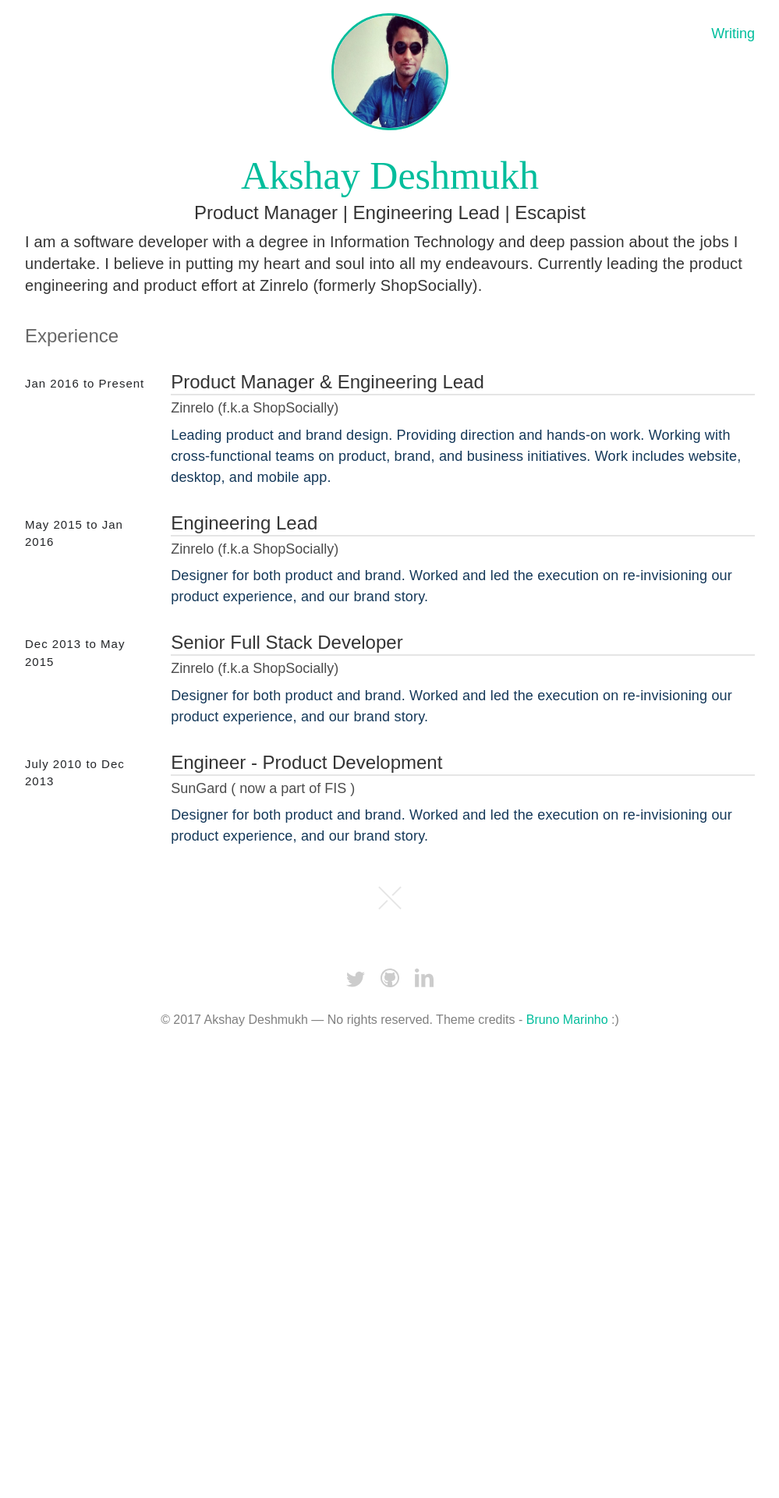
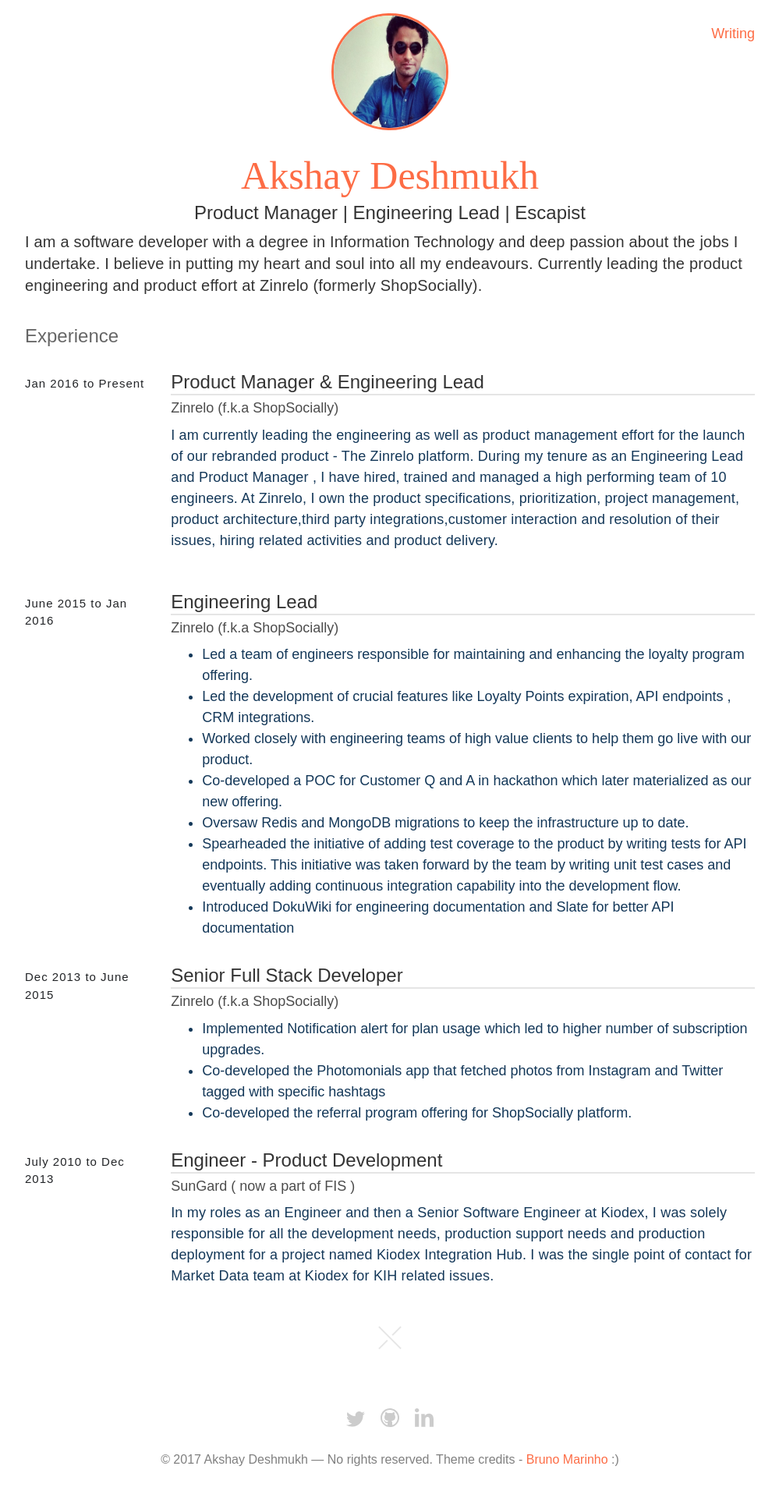
Before and after one commit to akshayy/akshayd, a Jekyll site: the page built from index.md, in a window 1280 px wide. Shown: the whole page at 78% size, without its empty margins (140-1139 px from the left). Built offline with Jekyll 4.4.1, drawn with Linux system fonts in a browser that asks for light colours; before the commit the page ends 1357 px from its top, so only the background shows below that.

Commit message:
change some css and add job descriptions

```diff
--- a/_includes/header.html
+++ b/_includes/header.html
@@ -28,8 +28,8 @@
 
   <!-- Open Graph -->
   <meta property="og:title" content="{{ page.title }}"/>
-  <meta property="og:site_name" content="Bruno Marinho — Designer"/>
-  <meta property="og:url" content="http://www.brunomarinho.com"/>
+  <meta property="og:site_name" content="Akshay Deshmukh — Designer"/>
+  <meta property="og:url" content="http://www.akshayd.in"/>
   <meta property="og:description" content=""/>
 
   <!-- RSS -->
--- a/_layouts/default.html
+++ b/_layouts/default.html
@@ -30,7 +30,7 @@
 	height: 150px;
 	width: 150px;
 	border-radius: 90px;
-	border: solid 3px #00bd9c">
+	border: solid 3px rgba(252, 74, 26, 0.81)">
     </div>
     <h1 class="big-serif" style="margin-top: 0px;">Akshay Deshmukh</h1>
     <h2 class="small-sans" style="
--- a/_layouts/home.html
+++ b/_layouts/home.html
@@ -15,46 +15,61 @@ shownav: true
 	    <h3 class="company-name">
 		<a href="" class="company-link" >Zinrelo (f.k.a ShopSocially)</a>
 	    </h3>
-	    <p class="job-description">Leading product and brand design. Providing direction and hands-on work. Working with cross-functional teams on product, brand, and business initiatives. Work includes website, desktop, and mobile app.</p>
+	    <p class="job-description">
+	    I am currently leading the engineering as well as product management effort for the launch of our rebranded product - The Zinrelo platform. During my tenure as an Engineering Lead and Product Manager , I have hired, trained and managed a high performing team of 10 engineers. At Zinrelo, I own the product specifications, prioritization, project management, product architecture,third party integrations,customer interaction and resolution of their issues, hiring related activities and product delivery.
+	    </p>
 	</div>
     </div>
 
     <div style="clear: both;">
-	<div class="left-col">
-	    May 2015 to Jan 2016
+	<div class="left-col" style="margin-top:20px">
+	    June 2015 to Jan 2016
 	</div>
-	<div class="right-col">
+	<div class="right-col" style="margin-top:20px">
 	    <h2 class="job-title"> Engineering Lead </h2>
 	    <h3 class="company-name" >
 		<a href="" class="company-link">Zinrelo (f.k.a ShopSocially)</a>
 	    </h3>
-	    <p class="job-description">Designer for both product and brand. Worked and led the execution on re-invisioning our product experience, and our brand story.</p>
+		<ul class="job-description">
+		    <li>Led a team of engineers responsible for maintaining and enhancing the loyalty program offering.</li>
+		    <li>Led the development of crucial features like Loyalty Points expiration, API endpoints , CRM integrations.</li>
+		    <li>Worked closely with engineering teams of high value clients to help them go live with our product.</li>
+		    <li>Co-developed a POC for Customer Q and A in hackathon which later materialized as our new offering.</li>
+		    <li>Oversaw Redis and MongoDB migrations to keep the infrastructure up to date.</li>
+		    <li>Spearheaded the initiative of adding test coverage to the product by writing tests for API endpoints. This initiative was taken forward by the team by writing unit test cases and eventually adding continuous integration capability into the development flow.</li>
+		    <li>Introduced DokuWiki for engineering documentation and Slate for better API documentation</li>
+		</ul>
+	</div>
+    </div>
+
+    <div style="clear: both;margin-top:30px;">
+	<div class="left-col" style="margin-top:20px">
+	    Dec 2013 to June 2015
+	</div>
+	<div class="right-col" style="margin-top:20px">
+	    <h2 class="job-title">Senior Full Stack Developer</h2>
+	    <h3 class="company-name">
+		<a href="" class="company-link">Zinrelo (f.k.a ShopSocially)</a>
+	    </h3>
+	    <ul class="job-description">
+	     <li>Implemented Notification alert for plan usage which led to higher number of subscription upgrades.</li>
+	     <li>Co-developed the Photomonials app that fetched photos from Instagram and Twitter tagged with specific hashtags</li>
+	     <li>Co-developed the referral program offering for ShopSocially platform.</li>
+	    </ul>
 	</div>
     </div>
 
     <div style="clear: both;">
-	<div class="left-col">
-	    Dec 2013 to May 2015
-	</div>
-	<div class="right-col">
-	    <h2 class="job-title">Senior Full Stack Developer</h2>
-	    <h3 class="company-name">
-		<a href="" class="company-link">Zinrelo (f.k.a ShopSocially)</a>
-	    </h3>
-	    <p class="job-description">Designer for both product and brand. Worked and led the execution on re-invisioning our product experience, and our brand story.</p>
-	</div>
-    </div>
-
-    <div style="clear: both;">
-	<div class="left-col">
+	<div class="left-col" style="margin-top:20px;">
 	    July 2010 to Dec 2013
 	</div>
-	<div class="right-col">
+	<div class="right-col" style="margin-top:20px;">
 	    <h2 class="job-title">Engineer - Product Development </h2>
 	    <h3 class="company-name">
 		<a href="" class="company-link">SunGard ( now a part of FIS )</a>
 	    </h3>
-	    <p class="job-description">Designer for both product and brand. Worked and led the execution on re-invisioning our product experience, and our brand story.</p>
+	    <p class="job-description">
+	    In my roles as an Engineer and then a Senior Software Engineer at Kiodex, I was solely responsible for all the development needs, production support needs and production deployment for a project named Kiodex Integration Hub. I was the single point of contact for Market Data team at Kiodex for KIH related issues.
 	</div>
     </div>
 
--- a/_sass/_base.scss
+++ b/_sass/_base.scss
@@ -15,7 +15,7 @@ $section-link: 26px;
 $blue: #143859;
 $blue-light: rgba(0,0,0,0.5);//#8493A1;
 $blue-lighest: rgba(0,0,0,0.3);//#D2D7DB;
-$orange: #00bd9c;
+$orange: rgba(252, 74, 26, 0.81);
 
 
 * {
```
Also changed, not shown: about/index.md (+2 -7 lines), 14 other files.
